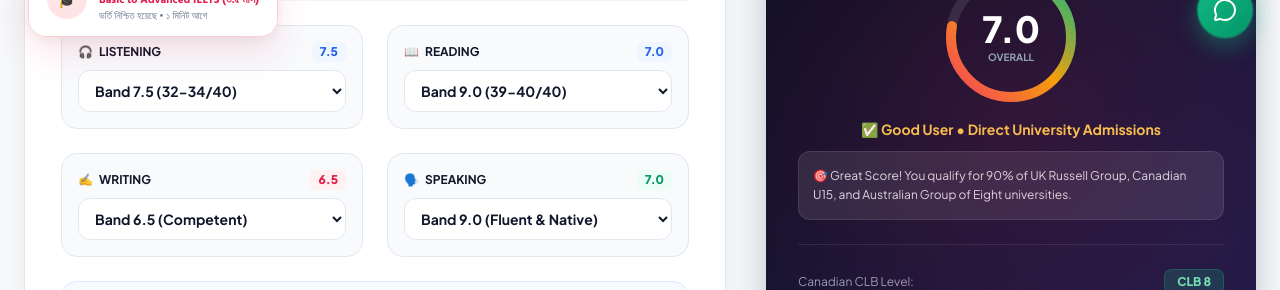
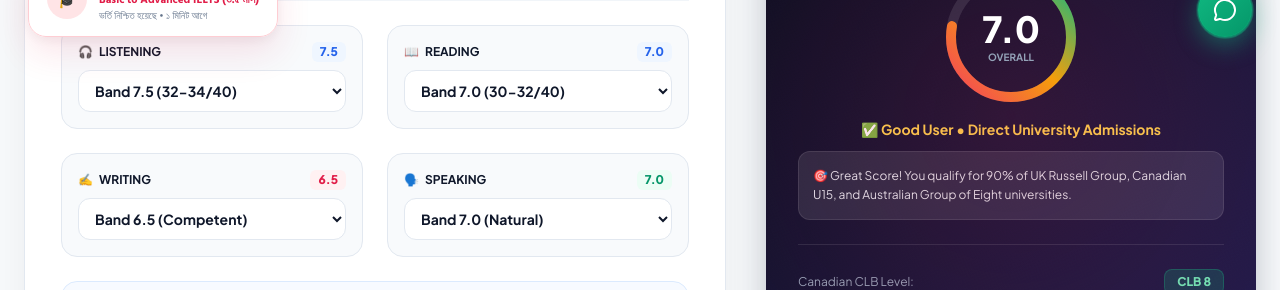
Before and after one commit to raihancsegit/ieltsessence, a Next.js app: page /calculator in a window 1280 px wide. Shown: the part 735-1025 px from the top of the page. Built offline with nearby package versions, Linux system fonts and the light colour scheme.

Commit message:
fix(calculator): resolve select dropdown value mismatch so selected band score displays correctly

```diff
--- a/src/app/calculator/page.tsx
+++ b/src/app/calculator/page.tsx
@@ -139,7 +139,7 @@ export default function CalculatorPage() {
                       </span>
                     </div>
                     <select
-                      value={listening}
+                      value={listening.toFixed(1)}
                       onChange={(e) => setListening(parseFloat(e.target.value))}
                       className="w-full px-3 py-2.5 bg-white rounded-xl border border-slate-200 text-sm font-bold text-slate-900 focus:outline-none focus:border-rose-600"
                     >
@@ -152,6 +152,8 @@ export default function CalculatorPage() {
                       <option value="6.0">Band 6.0 (23-25/40)</option>
                       <option value="5.5">Band 5.5 (18-22/40)</option>
                       <option value="5.0">Band 5.0 (16-17/40)</option>
+                      <option value="4.5">Band 4.5 (13-15/40)</option>
+                      <option value="4.0">Band 4.0 (10-12/40)</option>
                     </select>
                   </div>
 
@@ -166,7 +168,7 @@ export default function CalculatorPage() {
                       </span>
                     </div>
                     <select
-                      value={reading}
+                      value={reading.toFixed(1)}
                       onChange={(e) => setReading(parseFloat(e.target.value))}
                       className="w-full px-3 py-2.5 bg-white rounded-xl border border-slate-200 text-sm font-bold text-slate-900 focus:outline-none focus:border-rose-600"
                     >
@@ -179,6 +181,8 @@ export default function CalculatorPage() {
                       <option value="6.0">Band 6.0 (23-26/40)</option>
                       <option value="5.5">Band 5.5 (19-22/40)</option>
                       <option value="5.0">Band 5.0 (15-18/40)</option>
+                      <option value="4.5">Band 4.5 (13-14/40)</option>
+                      <option value="4.0">Band 4.0 (10-12/40)</option>
                     </select>
                   </div>
 
@@ -193,7 +197,7 @@ export default function CalculatorPage() {
                       </span>
                     </div>
                     <select
-                      value={writing}
+                      value={writing.toFixed(1)}
                       onChange={(e) => setWriting(parseFloat(e.target.value))}
                       className="w-full px-3 py-2.5 bg-white rounded-xl border border-slate-200 text-sm font-bold text-slate-900 focus:outline-none focus:border-rose-600"
                     >
@@ -206,6 +210,8 @@ export default function CalculatorPage() {
                       <option value="6.0">Band 6.0 (Competent)</option>
                       <option value="5.5">Band 5.5 (Modest)</option>
                       <option value="5.0">Band 5.0 (Modest)</option>
+                      <option value="4.5">Band 4.5 (Limited)</option>
+                      <option value="4.0">Band 4.0 (Limited)</option>
                     </select>
                   </div>
 
@@ -220,7 +226,7 @@ export default function CalculatorPage() {
                       </span>
                     </div>
                     <select
-                      value={speaking}
+                      value={speaking.toFixed(1)}
                       onChange={(e) => setSpeaking(parseFloat(e.target.value))}
                       className="w-full px-3 py-2.5 bg-white rounded-xl border border-slate-200 text-sm font-bold text-slate-900 focus:outline-none focus:border-rose-600"
                     >
@@ -233,6 +239,8 @@ export default function CalculatorPage() {
                       <option value="6.0">Band 6.0 (Basic Fluent)</option>
                       <option value="5.5">Band 5.5 (Hesitant)</option>
                       <option value="5.0">Band 5.0 (Limited)</option>
+                      <option value="4.5">Band 4.5 (Basic User)</option>
+                      <option value="4.0">Band 4.0 (Intermittent)</option>
                     </select>
                   </div>
                 </div>
```
